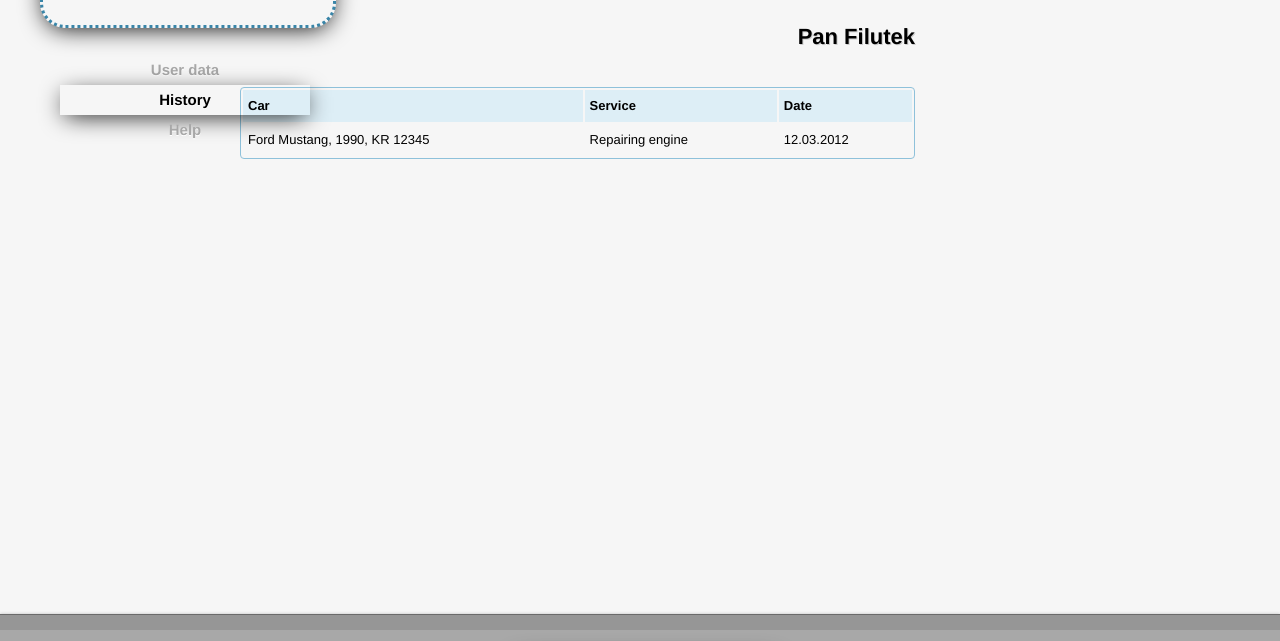
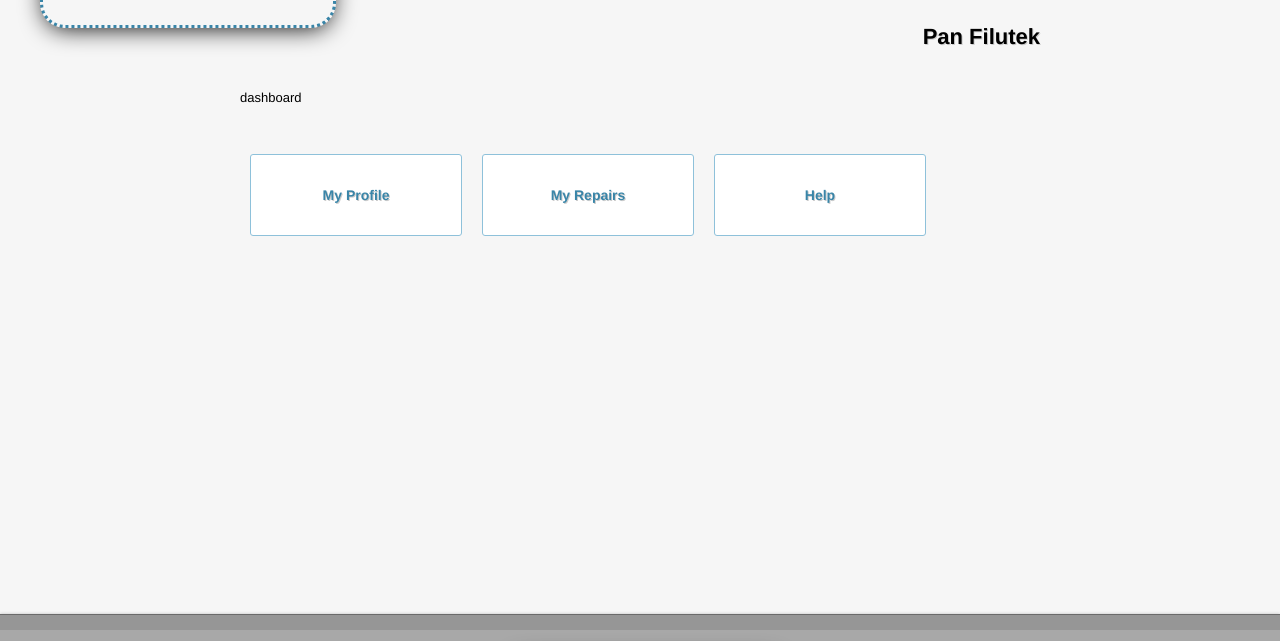
Before and after one commit to mmskrzyp/carservice-layout, a plain HTML site: page user-dashboard.html in a window 1280 px wide. Shown: the part 65-706 px from the top of the page. Drawn offline with Linux system fonts and the light colour scheme.

Commit message:
raw dashboard, to be changed

```diff
--- a/styles/style-protected.css
+++ b/styles/style-protected.css
@@ -48,9 +48,26 @@ table {
 					box-shadow: 0 5px 25px -5px #000000;
 				}
 
+/* Dashboard */
+.dashboardAction {
+	background: #ffffff;
+	border: 1px solid #8ec1da;
+	-moz-border-radius: 3px;
+	-webkit-border-radius: 3px;
+	-khtml-border-radius: 3px;
+	border-radius: 3px;
+	width: 25%;
+	padding: 5px;
+	float: left;
+	margin: 10px;
+}
+	.dashboardAction h3 {
+		text-align: center;
+	}
+
 /* Content */
 #content.protected {
 	display: block;
 	width: 675px;
-	/*margin-left: 125px;*/
+	margin-left: 125px;
 }
--- a/user-history.html
+++ b/user-dashboard.html
@@ -2,7 +2,7 @@
 <html lang="en">
 <head>
 	<meta charset="utf-8">
-	<title>User history</title>
+	<title>User repairs</title>
 	<link rel="stylesheet" href="styles/style.css" type="text/css" media="screen" />
 	<link rel="stylesheet" href="styles/style-protected.css" type="text/css" media="screen" />
 </head>
@@ -23,28 +23,18 @@
 		</ul>
 	</nav>
 
-	<nav id="protectedNavigation">
-		<ul>
-			<li><a href="user-data.html">User data</a></li>
-			<li class="current"><a href="user-history.html">History</a></li>
-			<li><a href="user-help.html">Help</a></li>
-		</ul>
-	</nav>
-
-	<section id="content" class="protected">
+	<section id="content">
 		<h2>Pan Filutek</h2>
-		<table>
-			<tr>
-				<th>Car</th>
-				<th>Service</th>
-				<th>Date</th>
-			</tr>
-			<tr>
-				<td>Ford Mustang, 1990, KR 12345</td>
-				<td>Repairing engine</td>
-				<td>12.03.2012</td>
-			</tr>
-		</table>
+		<p>dashboard</p>
+		<div class="dashboardAction">
+			<h3><a href="user-data.html">My Profile</a></h3>
+		</div>
+		<div class="dashboardAction">
+			<h3><a href="user-repairs.html">My Repairs</a></h3>
+		</div>
+		<div class="dashboardAction">
+			<h3><a href="user-help.html">Help</a></h3>
+		</div>
 	</section>
 
 	<footer>
```
Also changed, not shown: user-data.html (+1 -1 lines), user-repairs.html (renamed from user-help.html, +15 -4 lines).
